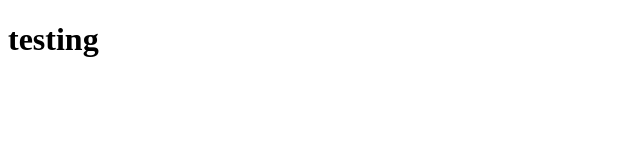
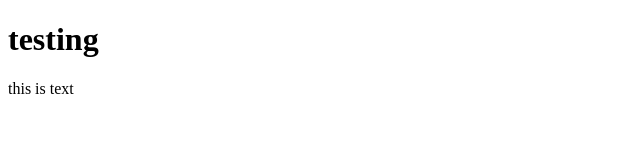
Before and after one commit to ndamatta/WDD330-BYU-Idaho, a plain HTML site: page index.html in a window 1280 px wide. Shown: the full height of the page, 0-640 px from the left. Drawn offline with Linux system fonts and the light colour scheme.

Commit message:
testing commits

```diff
--- a/index.html
+++ b/index.html
@@ -7,5 +7,6 @@
 </head>
 <body>
     <h1>testing</h1>
+    <p>this is text</p>
 </body>
 </html>
```
